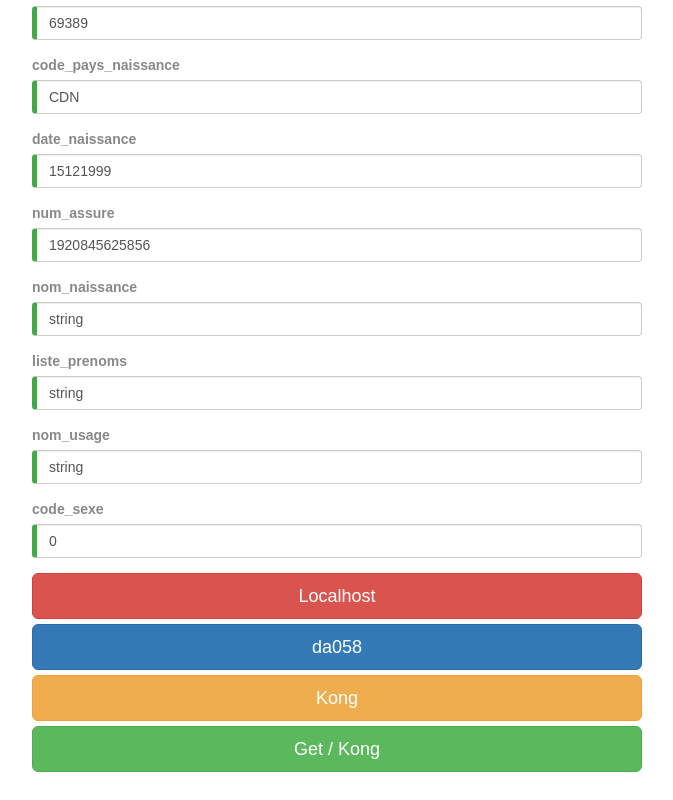
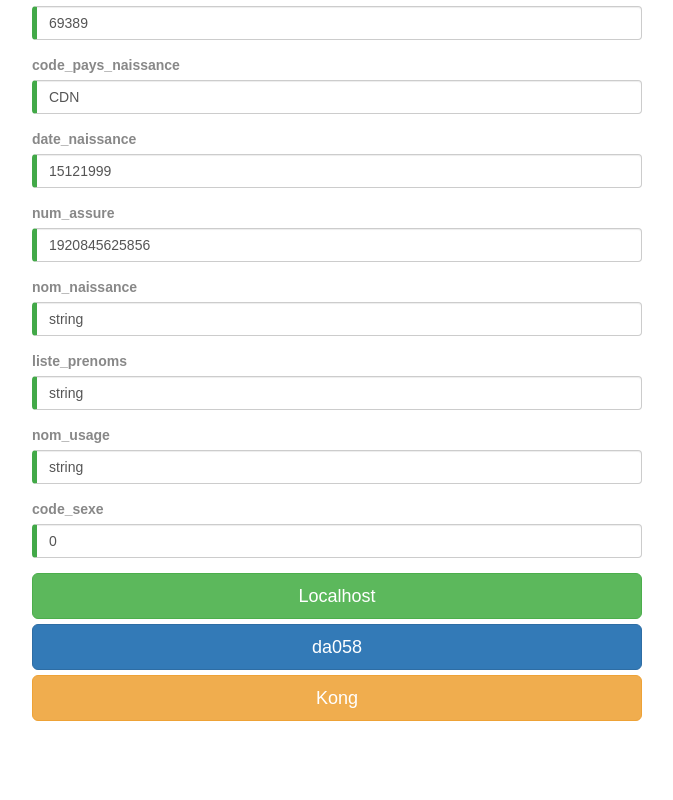
Before and after one commit to Pacokris/FormAnguKong, an Angular app: page /identite-form in a window 1280 px wide. Shown: the part 316-1116 px from the top of the page, without its empty margins (303-976 px from the left). After the commit the page ends 1065 px from the top, so only its background shows below. Built offline with nearby package versions, Linux system fonts and the light colour scheme.

Commit message:
suppression get

```diff
--- a/src/app/identite-form/identite-form.component.html
+++ b/src/app/identite-form/identite-form.component.html
@@ -187,7 +187,7 @@
 
       <div class="button">
         <button *ngIf=(!identiteCree) type="button" (click)="onSubmit('createIdentite1')"
-                class="btn btn-danger btn-lg btn-block">Localhost
+                class="btn btn-success btn-lg btn-block">Localhost
         </button>
         <button *ngIf=(!identiteCree) type="button" (click)="onSubmit('createIdentite2')"
                 class="btn btn-primary btn-lg btn-block">da058
@@ -195,12 +195,12 @@
         <button *ngIf=(!identiteCree) type="button" (click)="onSubmit('createIdentite3')"
                 class="btn btn-warning btn-lg btn-block">Kong
         </button>
-        <button class="btn btn-success btn-lg btn-block" (click)="getTest()">Get / Kong</button>
-        <li *ngFor="let kong of getObservable | async">
-          -- name: {{kong.name}}
-          -- description: {{kong.description}}
-          -- version: {{kong.version}}
-        </li>
+<!--        <button class="btn btn-success btn-lg btn-block" (click)="getTest()">Get / Kong</button>-->
+<!--        <li *ngFor="let kong of getObservable | async">-->
+<!--          &#45;&#45; name: {{kong.name}}-->
+<!--          &#45;&#45; description: {{kong.description}}-->
+<!--          &#45;&#45; version: {{kong.version}}-->
+<!--        </li>-->
       </div>
     </form>
 
```
